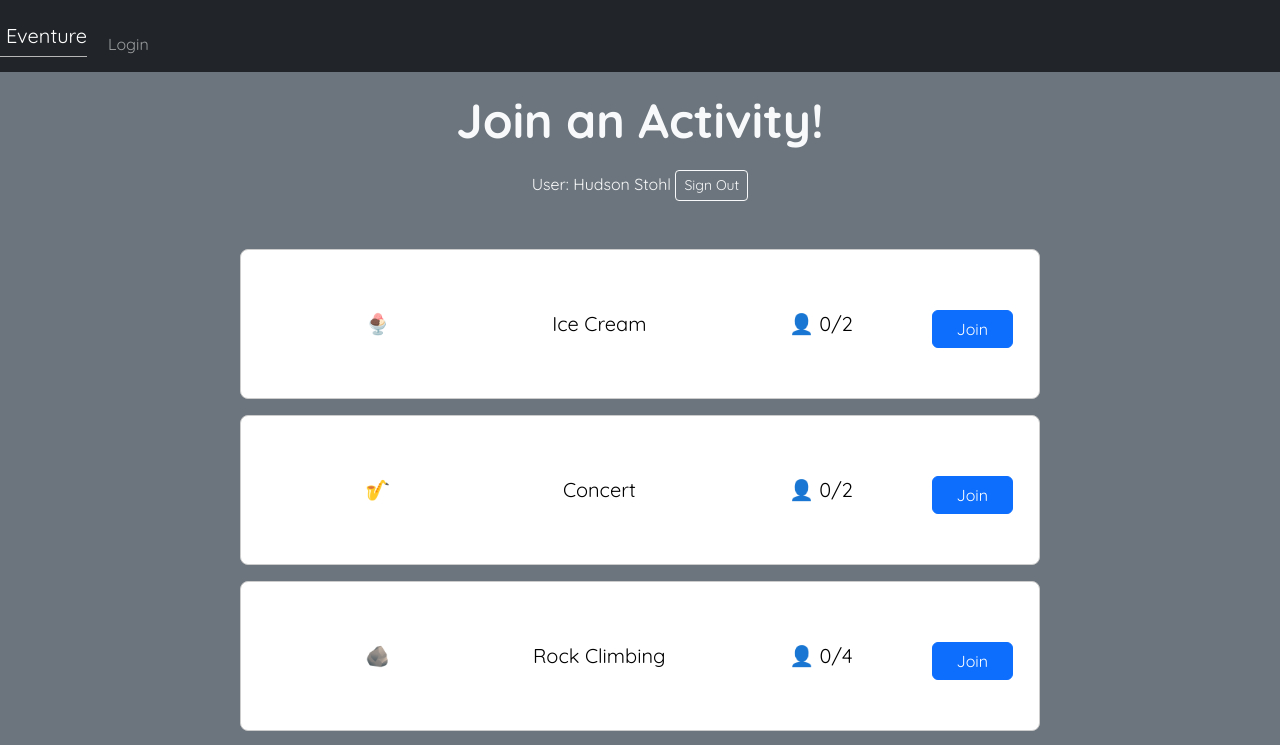
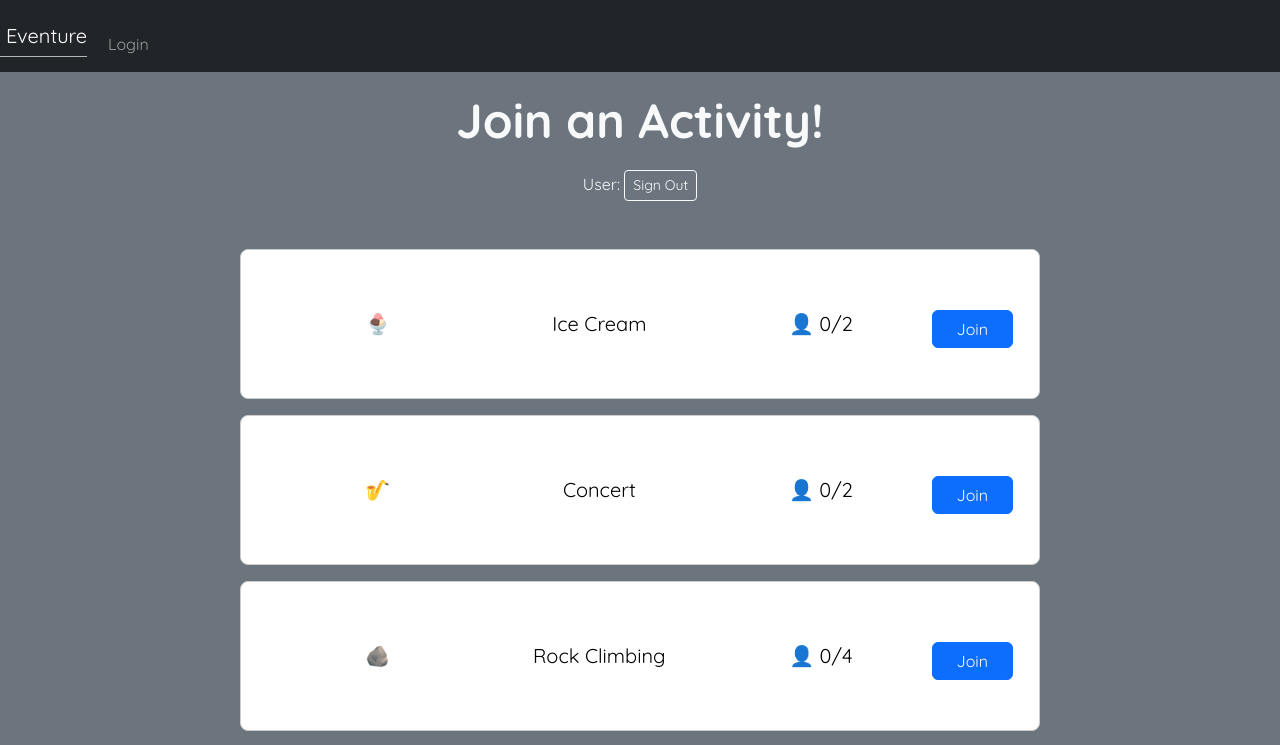
Before and after one commit to hstohl/startup, a React (Vite) app: page /choose in a window 1280 px wide. Shown: the top 745 px of the page. Built offline with nearby package versions, Linux system fonts and the light colour scheme.

Commit message:
update(choose) name now updates

```diff
--- a/src/app.jsx
+++ b/src/app.jsx
@@ -73,6 +73,7 @@ export default function App() {
             path="/choose"
             element={
               <Choose
+                fullName={fullName}
                 group={group}
                 onGroupChoice={(groupName) => {
                   setGroup(groupName);
--- a/src/choose/choose.jsx
+++ b/src/choose/choose.jsx
@@ -18,7 +18,7 @@ export function Choose(props) {
     <main className="container-fluid bg-secondary text-center">
       <h1>Join an Activity!</h1>
       <div>
-        <span>User: Hudson Stohl </span>
+        <span>User: {props.fullName} </span>
         <button
           type="join"
           onClick={() => navigate("/")}
```
